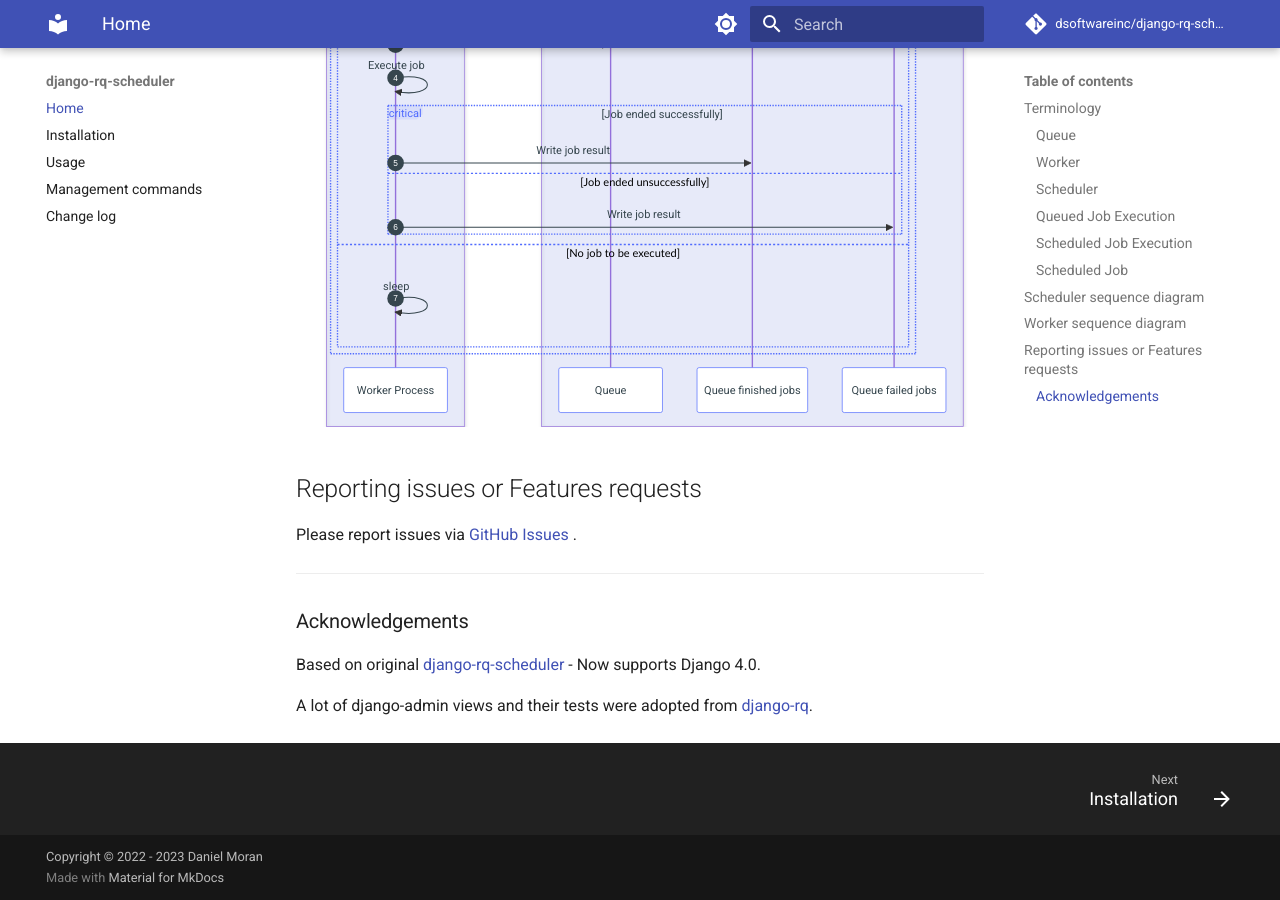
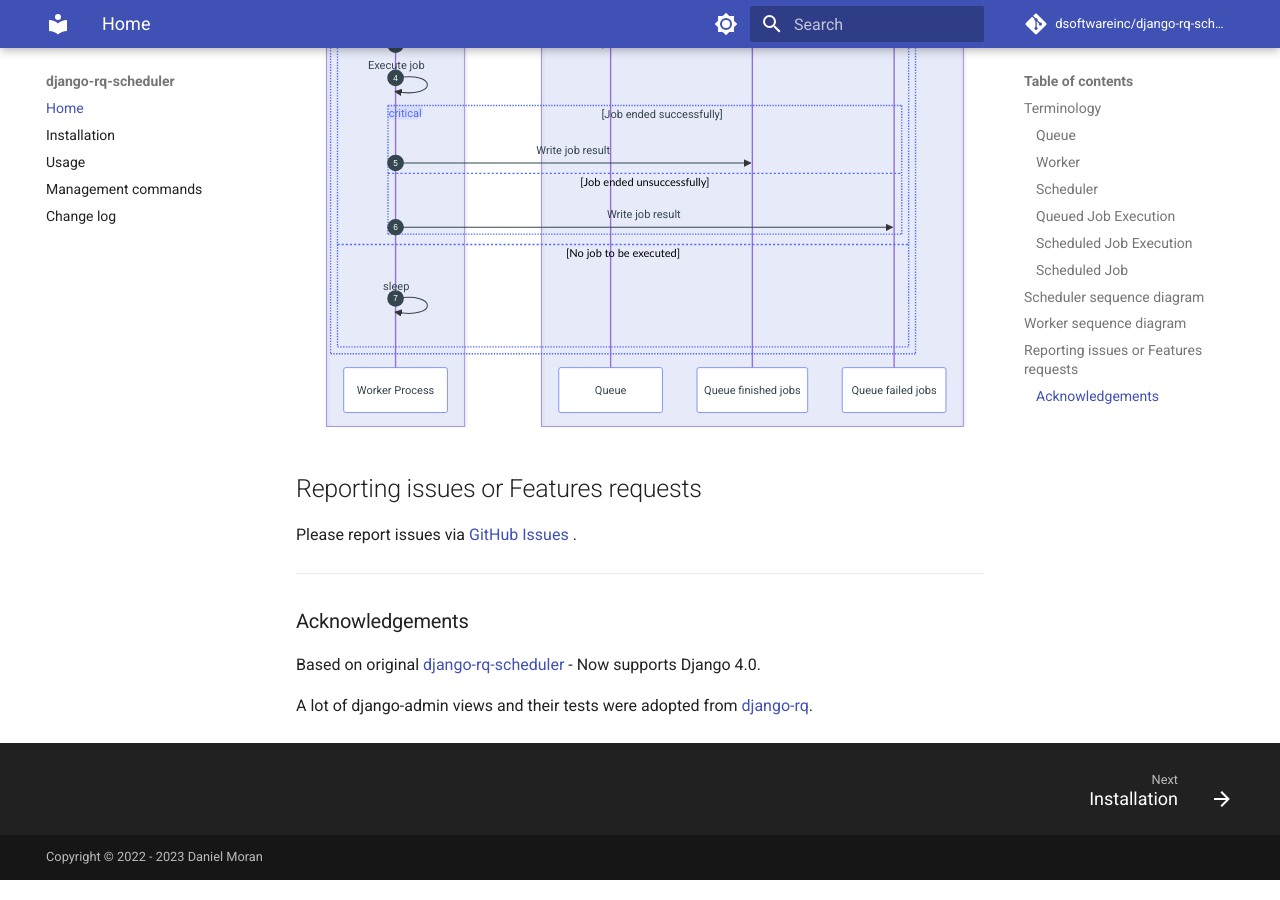
Before and after one commit to dsoftwareinc/django-rq-scheduler, an MkDocs documentation site: the page built from docs/index.md, in a window 1280 px wide and 900 px high, scrolled down 2601 px. Built offline with MkDocs 1.6.1 and Material for MkDocs 9.7.7, drawn with Linux system fonts in a browser that asks for light colours; comment, search, counter and statistics services are not loaded; some of the changed lines change nothing that is shown.

Commit message:
Update mkdocs

```diff
--- a/mkdocs.yml
+++ b/mkdocs.yml
@@ -9,6 +9,12 @@
 
 # Copyright
 copyright: Copyright &copy; 2022 - 2023 Daniel Moran
+
+extra:
+  generator: false
+  analytics:
+    provider: google
+    property: G-GJBJBKXT19
 
 markdown_extensions:
   - abbr
```
